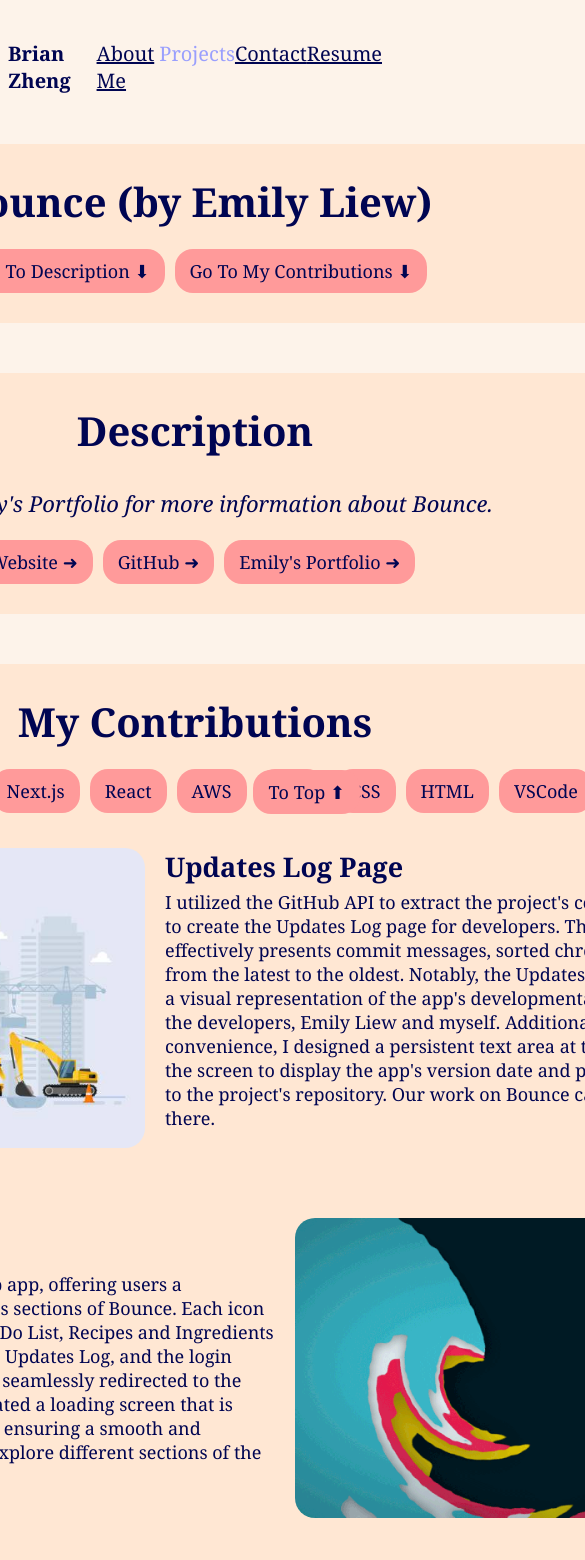
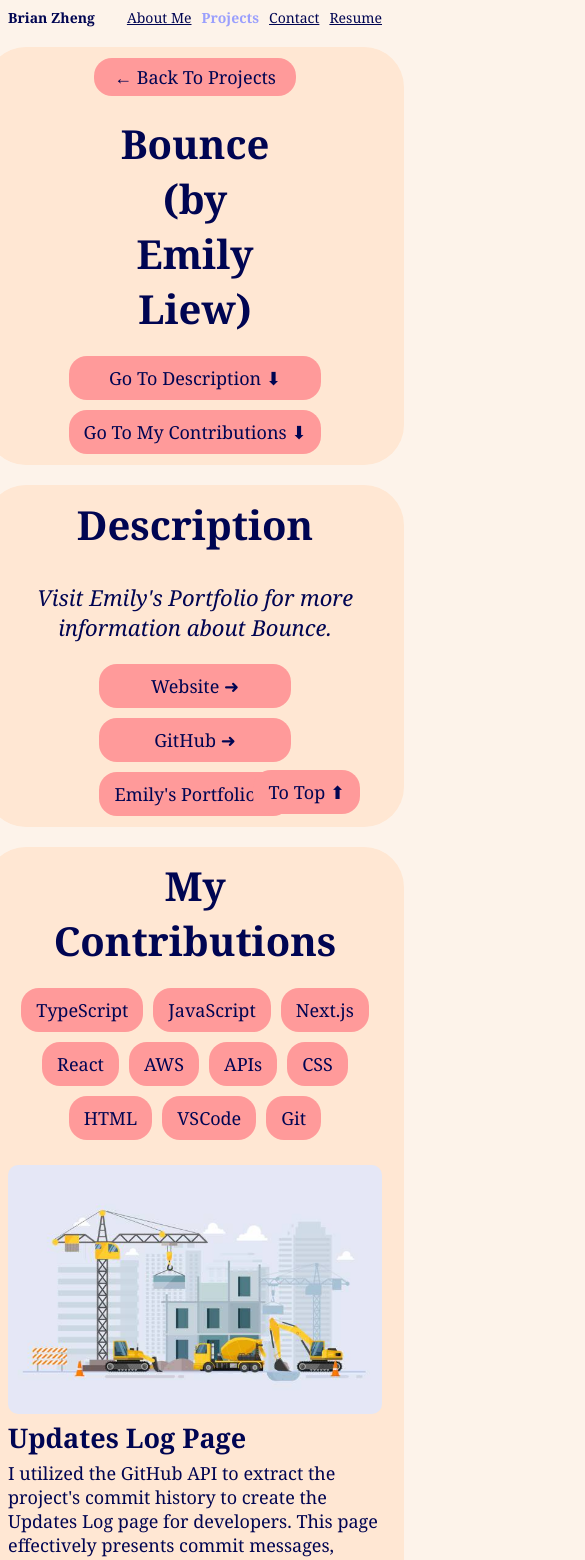
Before and after one commit to brianzheng205/portfolio, a Next.js app: page /projects/bounce in a window 390 px wide. Shown: the top 1560 px of the page, 585 px wide, since content can reach past the window. Built offline with nearby package versions, Linux system fonts and the light colour scheme.

Commit message:
Added some CSS for mobile

```diff
--- a/src/app/components/imageTextRow.tsx
+++ b/src/app/components/imageTextRow.tsx
@@ -13,7 +13,7 @@ import styles from "../styles/projects.module.css";
  * @param [metadata] The metadata of the text.
  * @param body The body of the text.
  * @param [links] The links to display below the text.
- * @param [pictureLeft] The boolean that specifies whether the image should be on the left or right.
+ * @param [pictureFirst] The boolean that specifies whether the image should be displayed before the text.
  * @param [priority] The boolean that specifies whether the image should be prioritized in loading.
  * @returns A row with an image on one side and text on the other.
  */
@@ -23,11 +23,11 @@ export default function imageTextRow({
   metadata = "",
   body,
   links = {},
-  pictureLeft = true,
+  pictureFirst = true,
   priority = false,
 }: ImageTextRowInfo) {
   return (
-    <div className={pictureLeft ? styles.projectLeft : styles.projectRight}>
+    <div className={pictureFirst ? styles.projectPicFirst : styles.projectTextFirst}>
       <Image
         className={styles.image}
         src={imageSrc}
--- a/src/app/data/bounce.ts
+++ b/src/app/data/bounce.ts
@@ -42,7 +42,7 @@ const projectInfo: ProjectInfo = {
         screen that is displayed during the initial page load, ensuring a smooth
         and dynamic transition for users as they explore different sections of the app.
       `,
-      pictureLeft: false,
+      pictureFirst: false,
     },
     {
       imageSrc: "/UI.png",
--- a/src/app/data/featuredProjects.ts
+++ b/src/app/data/featuredProjects.ts
@@ -12,7 +12,7 @@ export const feauturedProjects: ImageTextRowInfo[] = [
   {
     imageSrc: "/ideaNavigator/papersNavigator.png",
     title: "Idea Navigator",
-    metadata: "May 2023 — Present",
+    metadata: "May 2023 — September 2023",
     body: `
       Idea Navigator is a full-stack web app powered by React, TypeScript, and AWS.
       It is used to cluster unorganized data based on similarity to display onto a 2D field for
@@ -44,6 +44,6 @@ export const feauturedProjects: ImageTextRowInfo[] = [
       },
       ...bounceLinks,
     },
-    pictureLeft: false,
+    pictureFirst: false,
   },
 ];
--- a/src/app/data/ideaNavigator.ts
+++ b/src/app/data/ideaNavigator.ts
@@ -40,7 +40,7 @@ const projectInfo: ProjectInfo = {
         of the selected data points.  Navigators differ—Papers Navigator offers directed arrows
         to explore references and citations. Other unique features are in the development.
       `,
-      pictureLeft: false,
+      pictureFirst: false,
     },
     {
       imageSrc: "/ideaNavigator/connected.png",
@@ -88,7 +88,7 @@ const projectInfo: ProjectInfo = {
         web app efficiently utilized resources and delivered a responsive interface
         without unnecessary data overhead.
       `,
-      pictureLeft: false,
+      pictureFirst: false,
     },
     {
       imageSrc: "/ideaNavigator/chatGPT.png",
@@ -120,7 +120,7 @@ const projectInfo: ProjectInfo = {
         These cumulative efforts collectively amplified user engagement and
         facilitated more effective data exploration.
       `,
-      pictureLeft: false,
+      pictureFirst: false,
     },
   ],
   skills: Object.keys(skillToProjects).filter(
--- a/src/app/styles/aboutMe.module.css
+++ b/src/app/styles/aboutMe.module.css
@@ -66,5 +66,6 @@
 
 .link:hover {
   text-decoration: none;
+  font-weight: bold;
   color: #9a9ffd;
 }
--- a/src/app/styles/projects.module.css
+++ b/src/app/styles/projects.module.css
@@ -1,7 +1,7 @@
 .projectGroup {
   margin-bottom: 50px;
-  padding: 30px 60px;
-  width: 1100px;
+  padding: 1% 2%;
+  width: 70%;
   display: flex;
   flex-direction: column;
   align-items: center;
@@ -19,7 +19,8 @@
   font-weight: bold;
 }
 
-.projectLeft {
+.projectPicFirst,
+.projectTextFirst {
   margin: 30px;
   display: flex;
   flex-direction: row;
@@ -27,12 +28,8 @@
   align-items: center;
 }
 
-.projectRight {
-  margin: 30px;
-  display: flex;
+.projectTextFirst {
   flex-direction: row-reverse;
-  justify-content: space-evenly;
-  align-items: center;
 }
 
 .image {
@@ -93,12 +90,6 @@
   z-index: 1000;
 }
 
-.button:hover,
-.backButton:hover,
-.upButton:hover {
-  background-color: #9a9ffd;
-}
-
 .skillsRow {
   display: flex;
   flex-direction: row;
@@ -130,3 +121,48 @@
   border-radius: 1em;
   text-decoration: none;
 }
+
+.button:hover,
+.backButton:hover,
+.upButton:hover {
+  background-color: #9a9ffd;
+}
+
+/* Small portrait */
+@media (max-width: 1024px) and (orientation: portrait) {
+  .projectGroup {
+    margin-bottom: 20px;
+    width: 100%;
+    padding: 3% 6%;
+  }
+  .backButton {
+    position: static;
+    margin-bottom: 20px;
+  }
+  .buttonsRow {
+    display: flex;
+    flex-direction: column;
+    gap: 10px;
+  }
+  .projectPicFirst,
+  .projectTextFirst {
+    display: flex;
+    margin: 0px;
+    margin-top: 20px;
+    flex-direction: column;
+    justify-content: space-evenly;
+    align-items: center;
+  }
+  .image {
+    border-radius: 10px;
+    width: 100%;
+    height: auto;
+  }
+}
+
+/* Small landscape */
+@media (max-width: 1024px) and (orientation: landscape) {
+  .projectGroup {
+    padding: 20px;
+  }
+}
--- a/src/app/styles/utils.module.css
+++ b/src/app/styles/utils.module.css
@@ -3,44 +3,36 @@
 }
 
 .header {
-  margin-top: 40px;
+  margin: 0 auto;
+  margin-top: 2%;
   margin-bottom: 50px;
+  width: 70%;
   display: flex;
   flex-direction: row;
-  justify-content: space-around;
+  justify-content: space-between;
+  font-size: 20px;
 }
 
 .name {
-  font-size: 20px;
   font-weight: bold;
 }
 
 .pageRouters {
   display: flex;
   flex-direction: row-reverse;
-  justify-content: space-evenly;
-  width: 400px;
+  gap: 15px;
 }
 
-.pageRouterInactive {
-  font-size: 20px;
-}
-
+.pageRouterActive,
 .pageRouterInactive:hover {
   color: #9a9ffd;
   text-decoration: none;
-}
-
-.pageRouterActive {
-  color: #9a9ffd;
-  font-size: 20px;
-  text-decoration: none;
+  font-weight: bold;
 }
 
 .heading {
-  margin-top: 20px;
-  margin-left: 27%;
-  margin-right: 27%;
+  margin: 0 auto;
+  width: 70%;
   font-size: 40px;
   text-align: center;
   font-weight: bold;
@@ -77,3 +69,34 @@
   padding: 10px;
   text-align: center;
 }
+
+/* Small portrait */
+@media (max-width: 1024px) and (orientation: portrait) {
+  .header {
+    margin-bottom: 20px;
+    width: 100%;
+    font-size: 14px;
+  }
+
+  .heading {
+    margin: 10px auto;
+    width: 100%;
+    font-size: 30px;
+  }
+
+  .name {
+    font-weight: bold;
+  }
+
+  .pageRouters {
+    gap: 10px;
+  }
+
+}
+
+/* Small landscape */
+@media (max-width: 1024px) and (orientation: landscape) {
+  .header {
+    font-size: 14px;
+  }
+}
--- a/src/app/types.ts
+++ b/src/app/types.ts
@@ -16,7 +16,7 @@ export type ImageTextRowInfo = {
   metadata?: string;
   body: string;
   links?: { [key: string]: string };
-  pictureLeft?: boolean;
+  pictureFirst?: boolean;
   priority?: boolean;
 };
 
```
Also changed, not shown: 1 other file (tests, documents, lock files or other folders).
